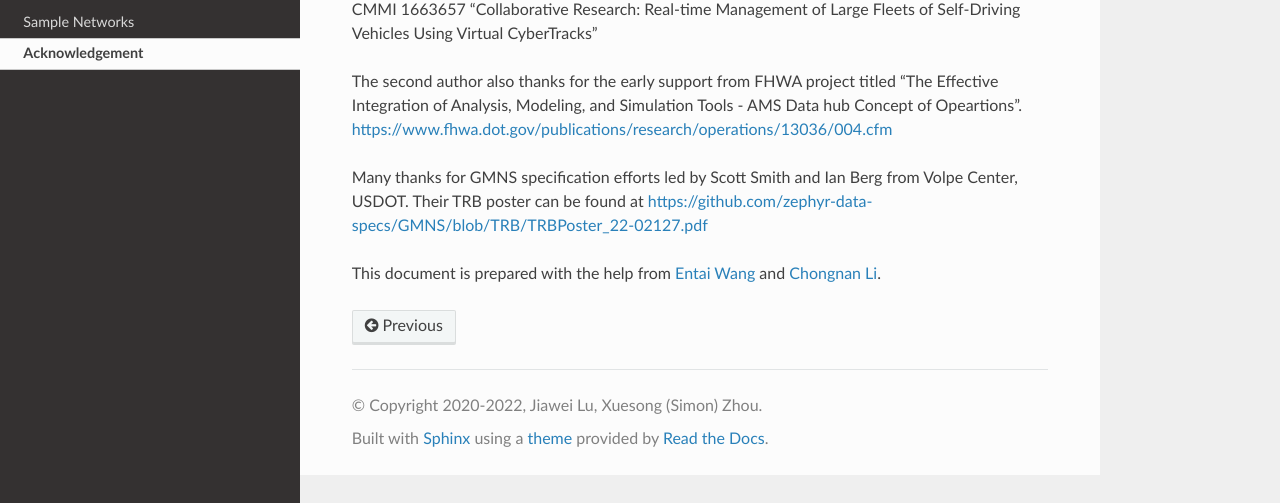
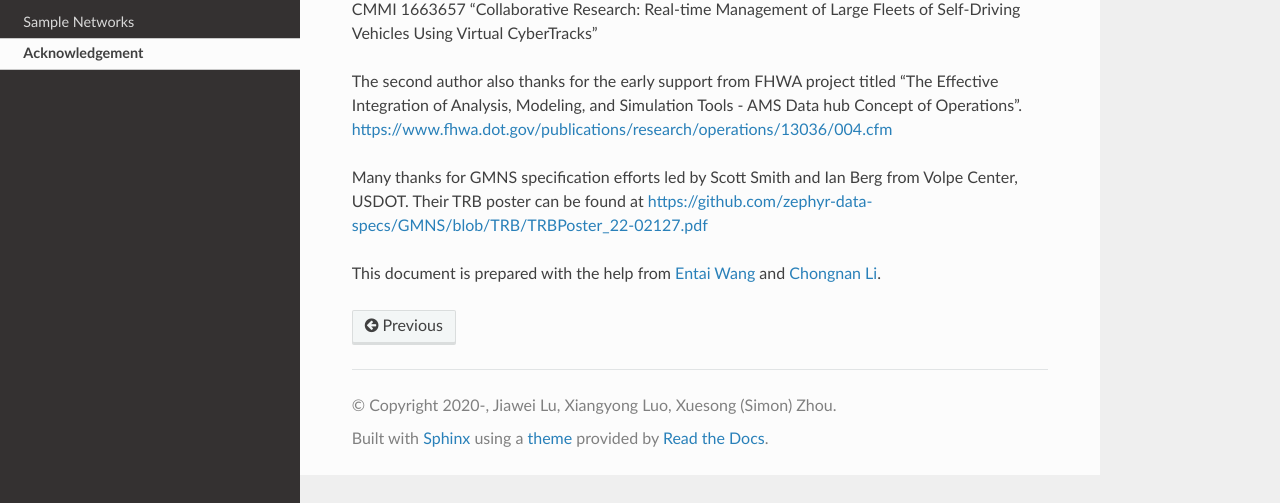
Before and after one commit to jiawlu/OSM2GMNS, a Sphinx documentation site: the page built from docs/source/acknowledgement.rst, in a window 1280 px wide. Shown: the part 186-689 px from the top of the page. Built offline with Sphinx 7.4.7 and the Read the Docs theme 2.0.0, drawn with Linux system fonts in a browser that asks for light colours; pages that are not in the unit, such as notebooks, are missing from menus.

Commit message:
update authors

```diff
--- a/docs/source/acknowledgement.rst
+++ b/docs/source/acknowledgement.rst
@@ -7,7 +7,7 @@ Grant No. CMMI 1663657 "Collaborative Research: Real-time Management of Large Fl
 Self-Driving Vehicles Using Virtual CyberTracks"
 
 The second author also thanks for the early support from FHWA project titled "The Effective
-Integration of Analysis, Modeling, and Simulation Tools - AMS Data hub Concept of Opeartions".
+Integration of Analysis, Modeling, and Simulation Tools - AMS Data hub Concept of Operations".
 https://www.fhwa.dot.gov/publications/research/operations/13036/004.cfm
 
 Many thanks for GMNS specification efforts led by Scott Smith and Ian Berg from Volpe Center,
--- a/docs/source/conf.py
+++ b/docs/source/conf.py
@@ -23,8 +23,8 @@ autodoc_mock_imports = [
 # -- Project information -----------------------------------------------------
 
 project = 'osm2gmns'
-copyright = '2020-2022, Jiawei Lu, Xuesong (Simon) Zhou'
-author = 'Jiawei Lu, Xuesong (Simon) Zhou'
+copyright = '2020-, Jiawei Lu, Xiangyong Luo, Xuesong (Simon) Zhou'
+author = 'Jiawei Lu, Xiangyong Luo, Xuesong (Simon) Zhou'
 
 # The full version, including alpha/beta/rc tags
 release = '0.7.4'
```
